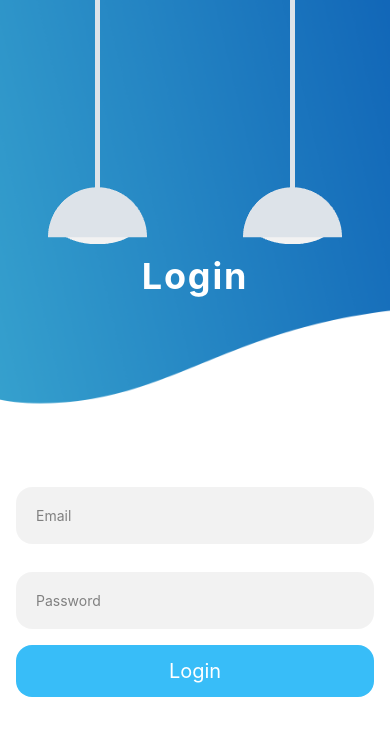
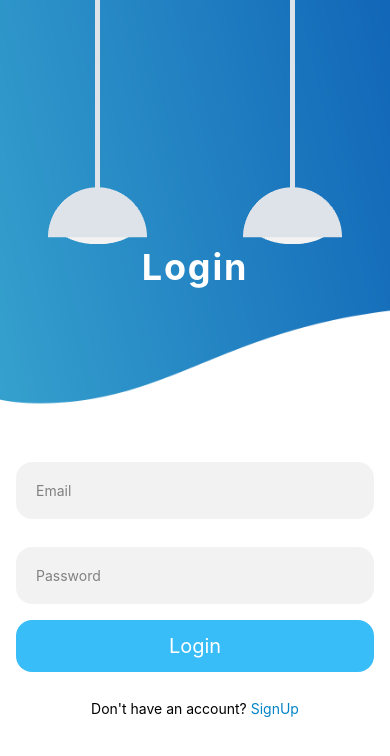
Before and after one commit to prinsukarn/loginui, a React Native app in the folder login/: screen /Login in a window 390 px wide. Shown: the top 756 px of the page. Built offline with nearby package versions, Linux system fonts and the light colour scheme.

Commit message:
feat: add signup link

```diff
--- a/login/screens/loginScreen.js
+++ b/login/screens/loginScreen.js
@@ -53,6 +53,12 @@ export default function LoginScreen() {
               <Text className="text-xl text-white text-center">Login</Text>
             </TouchableOpacity>
           </View>
+          <View className="flex-row justify-center">
+            <Text>Don't have an account? </Text>
+            <TouchableOpacity>
+              <Text className="text-sky-600">SignUp</Text>
+            </TouchableOpacity>
+          </View>
         </View>
       </View>
     </View>
```
